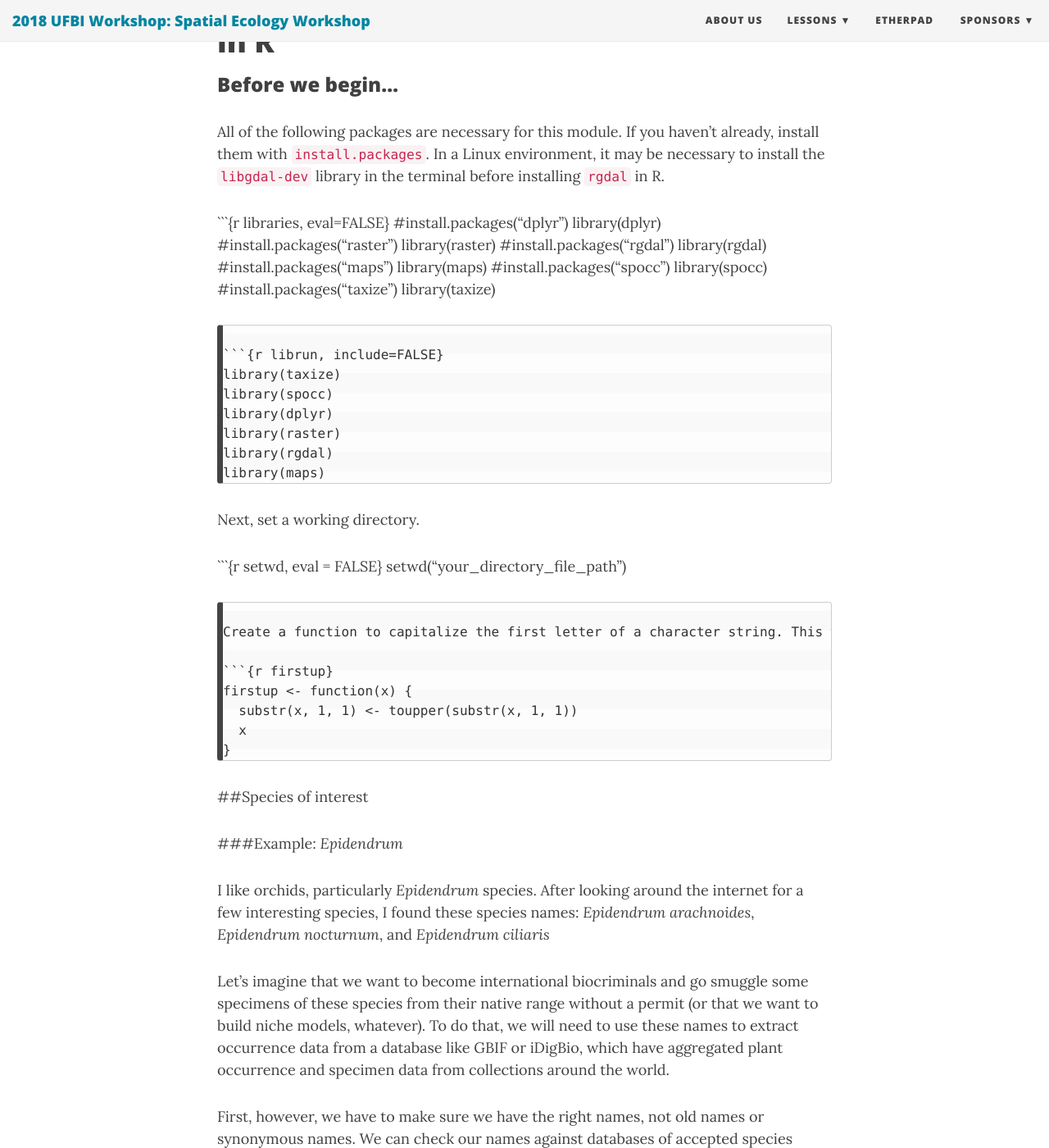
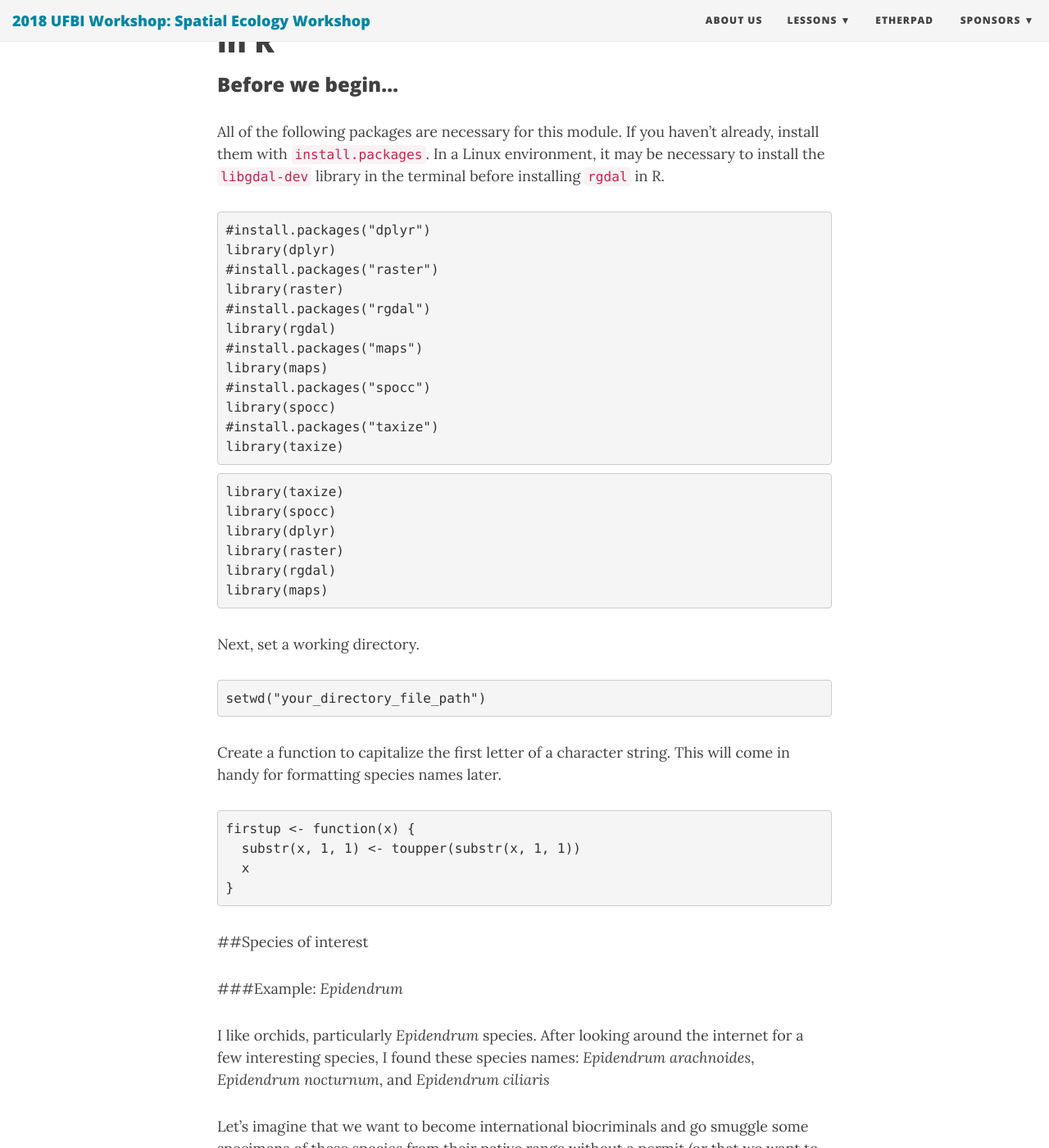
Before and after one commit to lbrensk/UFBI2018.github.io, a Jekyll site: the page built from SpoelhofJ.md, in a window 1280 px wide and 1400 px high, scrolled down 365 px. Shown: the whole window at 82% size. Built offline with Jekyll 4.4.1, drawn with Linux system fonts in a browser that asks for light colours; nearby versions of some CDN libraries.

Commit message:
Update SpoelhofJ.md

````diff
--- a/SpoelhofJ.md
+++ b/SpoelhofJ.md
@@ -14,7 +14,7 @@ permalink: /SpoelhofJ/
 
 All of the following packages are necessary for this module. If you haven't  already, install them with ``install.packages``. In a Linux environment, it may be necessary to install the ``libgdal-dev`` library in the terminal before installing ``rgdal`` in R.
 
-```{r libraries, eval=FALSE}
+```{r}
 #install.packages("dplyr")
 library(dplyr)
 #install.packages("raster")
@@ -29,7 +29,7 @@ library(spocc)
 library(taxize)
 ```
 
-```{r librun, include=FALSE}
+```{r}
 library(taxize)
 library(spocc)
 library(dplyr)
@@ -40,13 +40,13 @@ library(maps)
 
 Next, set a working directory.
 
-```{r setwd, eval = FALSE}
+```{r}
 setwd("your_directory_file_path")
 ```
 
 Create a function to capitalize the first letter of a character string. This will come in handy for formatting species names later.
 
-```{r firstup}
+```{r}
 firstup <- function(x) {
   substr(x, 1, 1) <- toupper(substr(x, 1, 1))
   x
````
